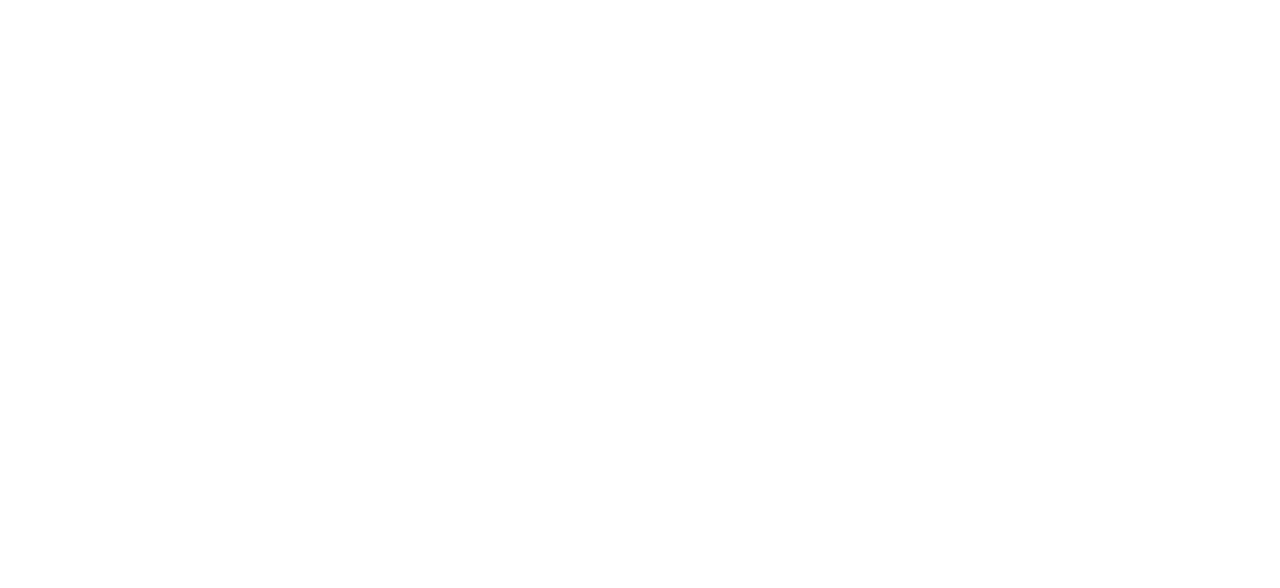
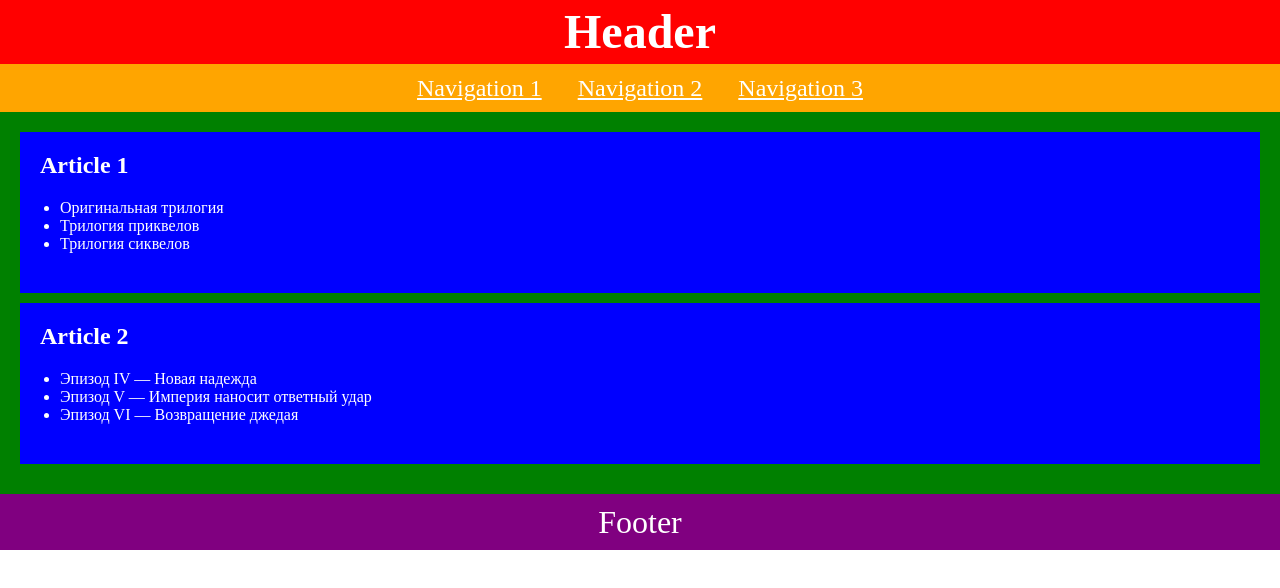
Before and after one commit to js-tasks-ru/htmlcss-20210812_pavelkhokhlow, a website: page 02-dz0/01-semantic-mockup/solution.html in a window 1280 px wide. Drawn offline with Linux system fonts and the light colour scheme.

Commit message:
add sollution for 0.1.2-page-layout task

```diff
--- a/02-dz0/01-semantic-mockup/solution.html
+++ b/02-dz0/01-semantic-mockup/solution.html
@@ -1,4 +1,82 @@
 <!DOCTYPE html>
 <html lang="ru">
     <!-- Ваше решение -->
+    <head>
+      <meta charset="utf-8">
+      <style>
+        * {
+          margin: 0;
+          padding: 0;
+          color: white;
+        }
+        header {
+          background-color: red;
+          text-align: center;
+        }
+        header h1 {
+          font-size: 48px;
+          line-height: 64px;
+        }
+        nav {
+          background-color: orange;
+        }
+        nav li {
+          display: inline-block;
+          list-style: none;
+          font-size: 24px;
+          line-height: 48px;
+          padding-left: 16px;
+          padding-right: 16px;
+        }
+        main {
+          background-color: green;
+          padding: 20px;
+        }
+        article {
+          background-color: blue;
+          margin-bottom: 10px;
+          padding: 20px;
+        }
+        article ul {
+          padding: 20px;
+        }
+        footer {
+          background-color: purple;
+          text-align: center;
+          font-size: 32px;
+          line-height: 56px;
+        }
+      </style>
+    </head>
+    <body>
+      <header>
+        <h1>Header</h1>
+        <nav>
+          <ul>
+            <li><a href="#">Navigation 1</a></li>
+            <li><a href="#">Navigation 2</a></li>
+            <li><a href="#">Navigation 3</a></li>
+          </ul>
+        </nav>
+      </header>
+      <main>
+        <article>
+          <h2>Article 1</h2>
+          <ul>
+            <li>Оригинальная трилогия</li>
+            <li>Трилогия приквелов</li>
+            <li>Трилогия сиквелов</li>
+          </ul>
+        </article>
+        <article>
+          <h2>Article 2</h2>
+          <ul>
+            <li>Эпизод IV — Новая надежда</li>
+            <li>Эпизод V — Империя наносит ответный удар</li>
+            <li>Эпизод VI — Возвращение джедая</li>
+          </ul>
+        </article>
+      </main>
+      <footer>Footer</footer>
+    </body>
 </html>
```
